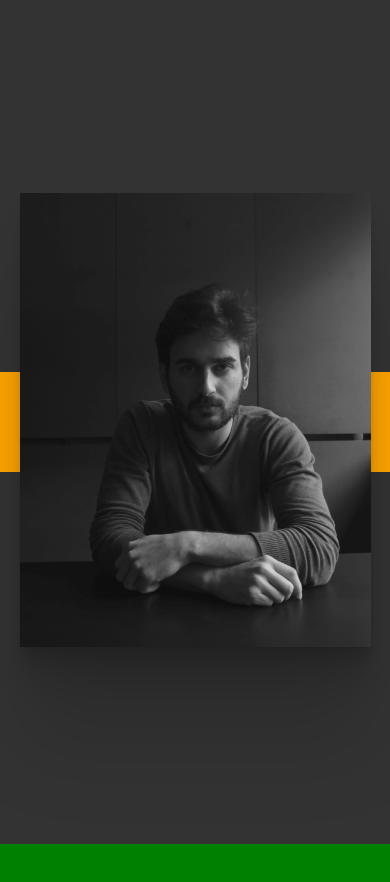
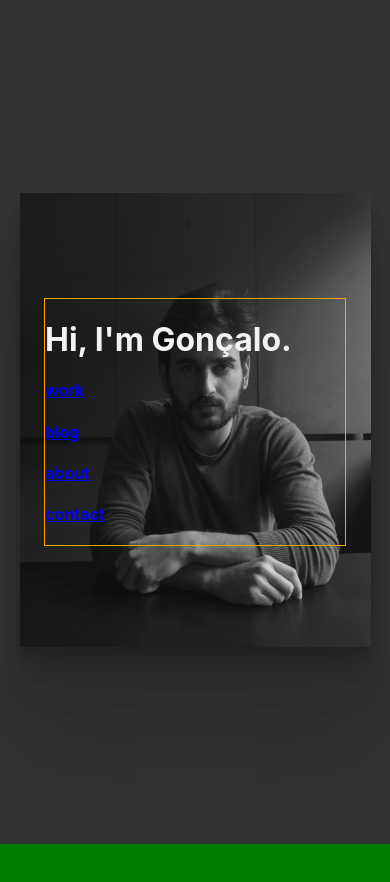
Before and after one commit to goncaloferreira92/goncalof-website, a React (Create React App) app: page / in a window 390 px wide. Shown: the top 882 px of the page. Built offline with nearby package versions, Linux system fonts and the light colour scheme.

Commit message:
Media query for the lateral text on the Landing Page added

```diff
--- a/src/App.tsx
+++ b/src/App.tsx
@@ -5,12 +5,10 @@ import './css/App.css';
 import Home from './pages/Home';
 
 const App = (): JSX.Element => {
-
-
   return (
     <React.Fragment>
       <div>
-        <div style={{ position: 'fixed', display: 'flex', justifyContent: 'center', alignItems: 'center', width: '100%', height: '100%' }}>
+        {/* <div style={{ position: 'fixed', display: 'flex', justifyContent: 'center', alignItems: 'center', width: '100%', height: '100%' }}>
           <button>
             <a href='#home'>
               Home
@@ -36,11 +34,11 @@ const App = (): JSX.Element => {
               Contact
             </a>
           </button>
-        </div>
+        </div> */}
 
         <Home />
 
-        <div style={{ backgroundColor: 'green', width: '100vw', height: '100vh' }} id='projects' />
+        <div style={{ backgroundColor: 'green', width: '100vw', height: '100vh' }} id='work' />
         <div style={{ backgroundColor: 'blue', width: '100vw', height: '100vh' }} id='about' />
         <div style={{ backgroundColor: 'green', width: '100vw', height: '100vh' }} id='blog' />
         <div style={{ backgroundColor: 'blue', width: '100vw', height: '100vh' }} id='contact' />
--- a/src/css/App.css
+++ b/src/css/App.css
@@ -68,4 +68,52 @@ body {
   -moz-transition: all 200ms ease-in-out;
   -o-transition: all 200ms ease-in-out;
 }
+
+.home-main-container .text-and-links {
+  position: absolute;
+  color: #F2F2F2;
+  width: 300px;
+  border: 1px solid orange;
+}
+
+.home-main-container .left-text,
+.home-main-container .right-text {
+  display: -webkit-box;
+  display: -ms-flexbox;
+  display: flex;
+  -webkit-box-align: center;
+      -ms-flex-align: center;
+          align-items: center;
+  height: 100%;
+  -webkit-box-flex: 1;
+      -ms-flex-positive: 1;
+          flex-grow: 1;
+}
+
+.home-main-container .left-text .child,
+.home-main-container .right-text .child {
+  width: 100px;
+  height: 100px;
+  margin: 100px;
+  background-color: orange;
+  opacity: 0;
+}
+
+.home-main-container .left-text {
+  -webkit-box-pack: start;
+      -ms-flex-pack: start;
+          justify-content: flex-start;
+}
+
+.home-main-container .right-text {
+  -webkit-box-pack: end;
+      -ms-flex-pack: end;
+          justify-content: flex-end;
+}
+
+@media (min-width: 960px) {
+  .child {
+    opacity: 1 !important;
+  }
+}
 /*# sourceMappingURL=App.css.map */
--- a/src/css/App.scss
+++ b/src/css/App.scss
@@ -1,5 +1,6 @@
 // Variables
-$main-color: #333333;
+$main-black: #333333;
+$main-white: #F2F2F2;
 
 // Mixins
 @mixin boxShadowMedium() {
@@ -58,13 +59,15 @@ body {
     overflow: overlay;
 }
 
+
+
 .home-main-container {
     display: flex;
     justify-content: center;
     align-items: center;
     width: 100vw;
     height: 100vh;
-    background-color: $main-color;
+    background-color: $main-black;
     .goncalo-photo-container {
         position: absolute;
     }
@@ -78,4 +81,32 @@ body {
             @include defaultAnimTransition();
         }
     }
+    .text-and-links {
+        position: absolute;
+        color: $main-white;
+        width: 300px;
+        border: 1px solid orange;
+    }
+    .left-text,
+    .right-text {
+        display: flex;
+        align-items: center;
+        height: 100%;
+        flex-grow: 1;
+        .child {
+            width: 100px;
+            height: 100px;
+            margin: 100px;
+            background-color: orange;
+            opacity: 0;
+        }
+    }
+    .left-text { justify-content: flex-start; }
+    .right-text { justify-content: flex-end; }
 }
+
+@media (min-width: 960px) {
+    .child {
+        opacity: 1 !important;
+    }
+}
--- a/src/pages/Home.tsx
+++ b/src/pages/Home.tsx
@@ -1,32 +1,30 @@
-import React from 'react';
-
 import GoncaloPhoto from '../img/goncalo_photo.png';
 
 const Home = () => {
     return (
         <div className='home-main-container' id='home'>
 
-            <div style={{
-                height: '100%',
-                flexGrow: 1,
-                display: 'flex',
-                justifyContent: 'flex-start',
-                alignItems: 'center',
-            }}>
-                <div style={{ width: '100px', height: '100px', margin: '100px', backgroundColor: 'orange' }} />
+            <div className='left-text'>
+                <div className='child' />
             </div>
-            <div style={{
-                height: '100%',
-                flexGrow: 1,
-                display: 'flex',
-                justifyContent: 'flex-end',
-                alignItems: 'center',
-            }}>
-                <div style={{ width: '100px', height: '100px', margin: '100px', backgroundColor: 'orange' }} />
+            <div className='right-text'>
+                <div className='child' />
+                <p></p>
             </div>
 
             <div className='goncalo-photo-container'>
                 <img src={GoncaloPhoto} className='goncalo-photo' alt='goncalo-main' />
+            </div>
+            <div className='text-and-links'>
+                <h1>
+                    Hi,
+                    I'm Gonçalo.
+                </h1>
+
+                <h4><a href="#work">work</a></h4>
+                <h4><a href="#blog">blog</a></h4>
+                <h4><a href="#about">about</a></h4>
+                <h4><a href="#contact">contact</a></h4>
             </div>
 
         </div>
```
Also changed, not shown: 2 other files (tests, documents, lock files or other folders).
